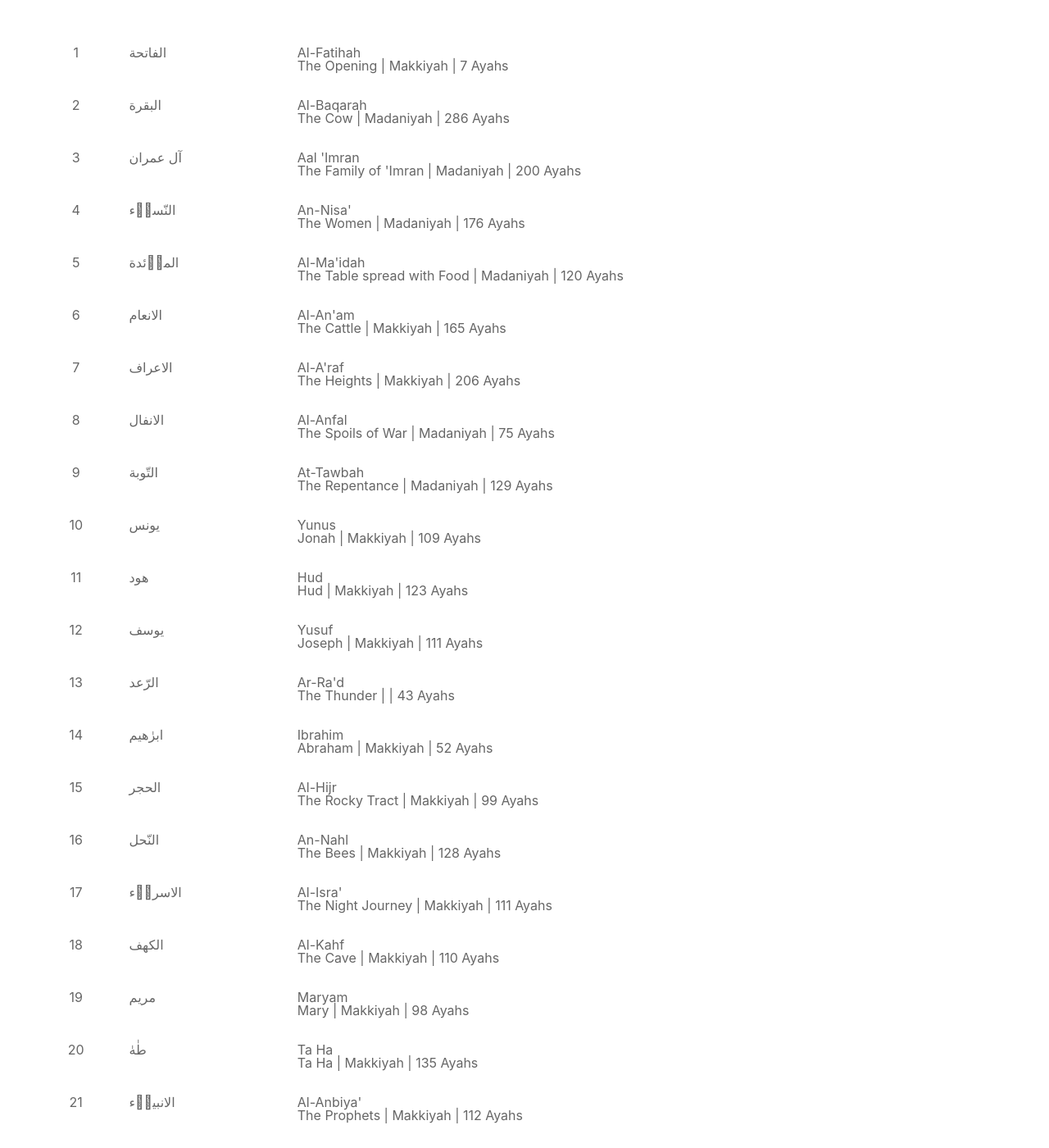
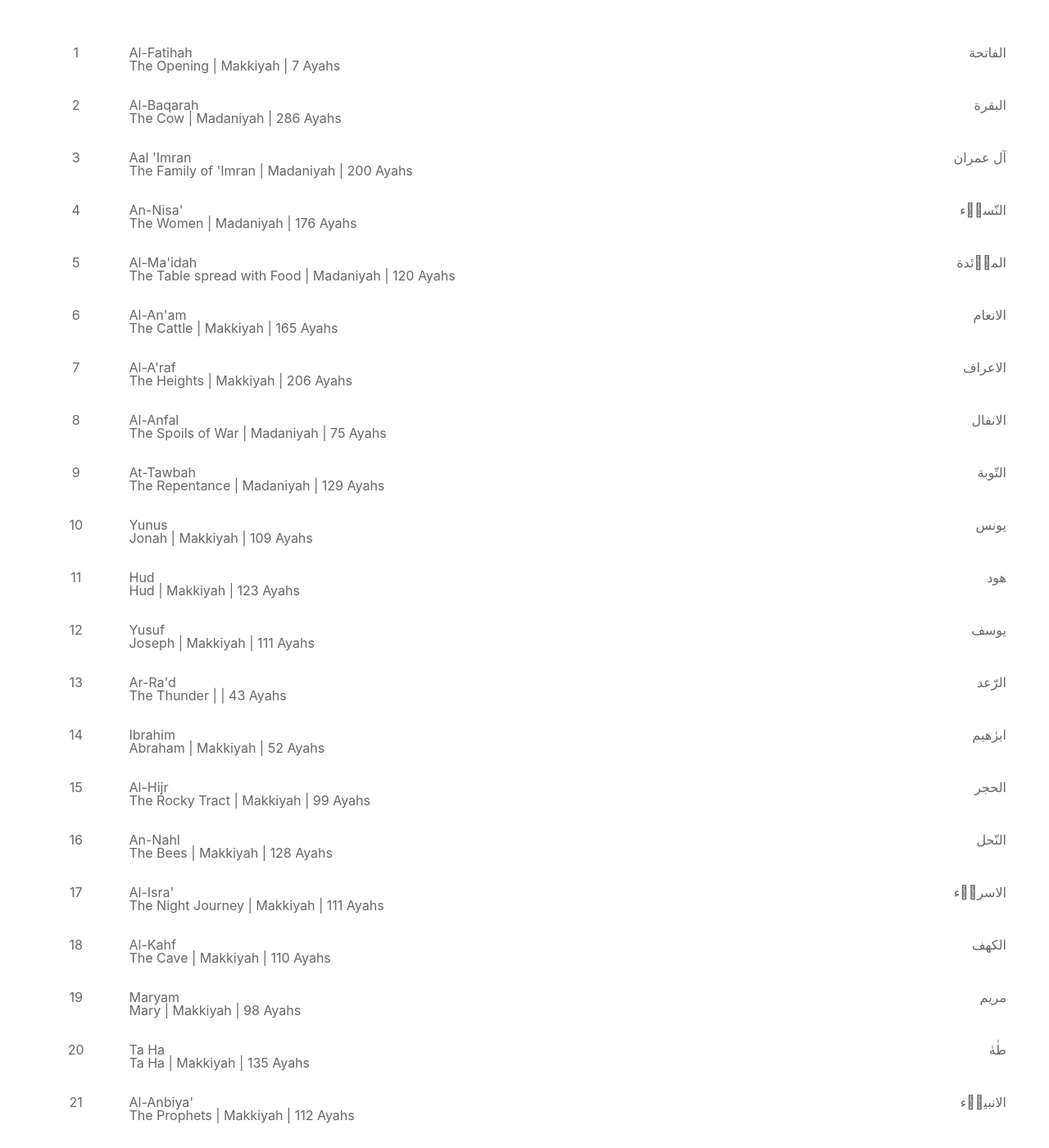
Before and after one commit to alqurankarim/alqurankarim.github.io, a Jekyll site: the page built from index.html, in a window 1280 px wide and 1400 px high. Shown: the whole window at 82% size. Built offline with Jekyll 4.4.1, drawn with Linux system fonts in a browser that asks for light colours; nearby versions of some CDN libraries; some of the changed text lies outside the part shown.

Commit message:
Update index.html

```diff
--- a/index.html
+++ b/index.html
@@ -10,11 +10,11 @@ title: Al-Qur'an Al-Karim
      {% for item in site.data.quran.quranic_chapters %}
         <tr>
             <td class="uk-text-center">{{ item.surah_number}}</td>
-            <td>{{ item.arabic_name }}</td>
             <td>
               {{ item.latin_name }} <br/>
               {{ item.name }} | {{ item.type }} | {{ item.ayah_count }} Ayahs
             </td>
+            <td dir="rtl">{{ item.arabic_name }}</td>
         </tr>
      {% endfor %}
     </tbody>
```
